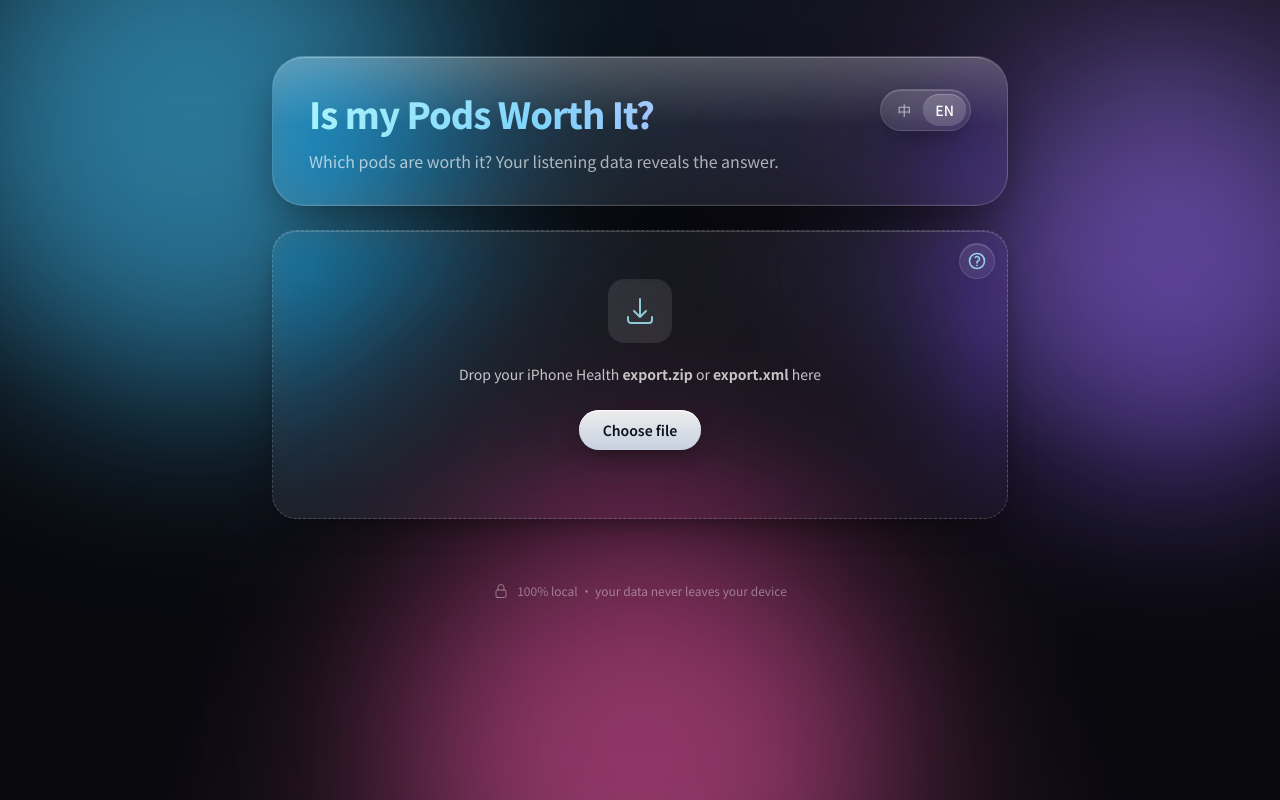
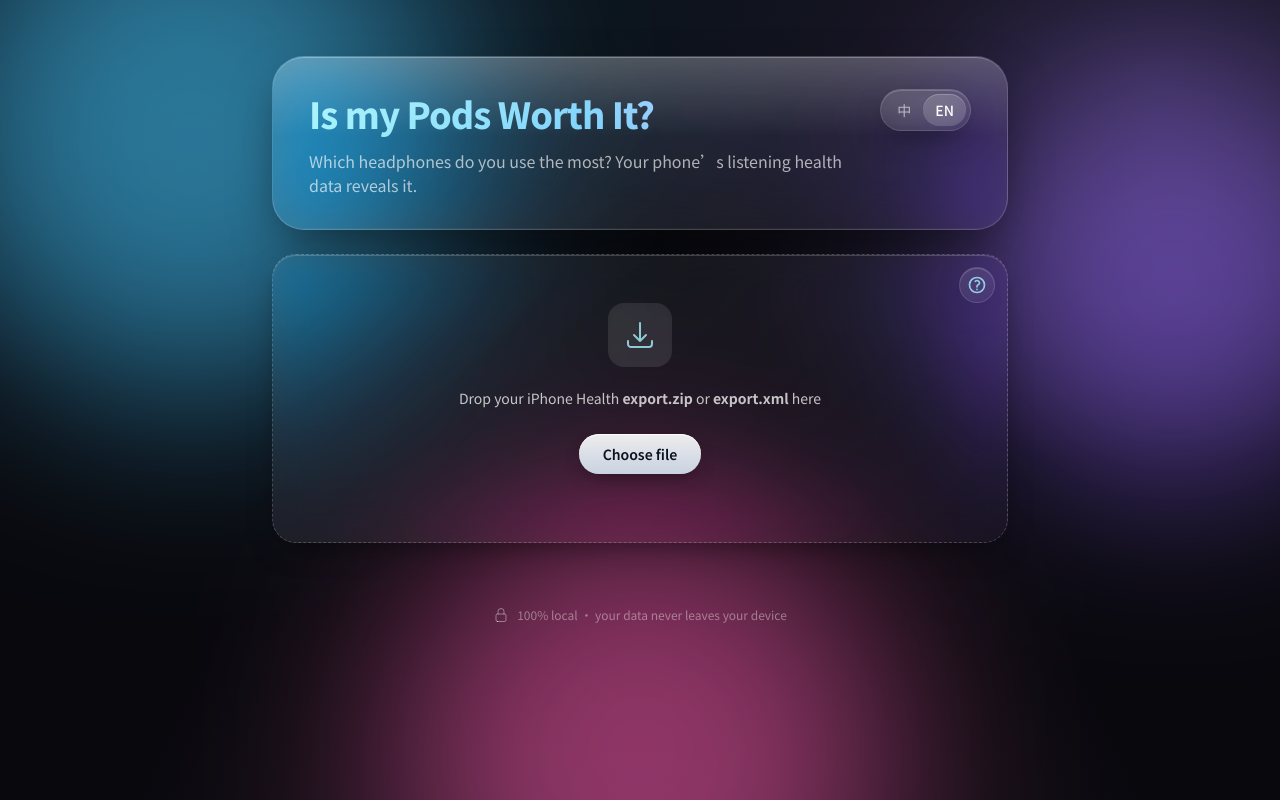
Before and after one commit to ChanHong1024/is-my-pods-worth-it, a plain HTML site: page index.html in a window 1280 px wide. Drawn offline with nearby package versions, Linux system fonts and the light colour scheme.

Commit message:
Update hero subtitle copy (zh-HK + en)

```diff
--- a/index.html
+++ b/index.html
@@ -325,7 +325,7 @@
       <div class="flex items-start justify-between gap-4">
         <div>
           <h1 class="bg-gradient-to-r from-cyan-200 via-sky-300 to-violet-300 bg-clip-text py-1 text-2xl font-extrabold leading-tight tracking-tight text-transparent sm:text-4xl" data-i18n="h1">Is my Pods Worth It?</h1>
-          <p class="mt-3 max-w-xl text-sm leading-relaxed text-white/65 sm:text-base" data-i18n="subtitle">邊款耳機最抵？用你嘅聆聽數據一睇就知。</p>
+          <p class="mt-3 max-w-xl text-sm leading-relaxed text-white/65 sm:text-base" data-i18n="subtitle">邊款耳機用最多？用你嘅手機聆聽健康數據一睇就知。</p>
         </div>
 
         <div class="liquid-soft flex shrink-0 items-center rounded-full p-1" role="group" aria-label="Language">
@@ -486,7 +486,7 @@
       'zh-HK': {
         h1: 'Is my Pods Worth It?',
         title: 'Is my Pods Worth It? · AirPods 分型號聆聽統計',
-        subtitle: '邊款耳機最抵？用你嘅聆聽數據一睇就知。',
+        subtitle: '邊款耳機用最多？用你嘅手機聆聽健康數據一睇就知。',
         dropHint: '將 iPhone「健康」匯出嘅 <strong>export.zip</strong> 或 <strong>export.xml</strong> 拖入呢度',
         chooseFile: '選擇檔案',
         footer: '100% 本地解析 · 資料永不離開你嘅裝置',
@@ -554,7 +554,7 @@
       en: {
         h1: 'Is my Pods Worth It?',
         title: 'Is my Pods Worth It? · AirPods Listening Stats by Model',
-        subtitle: 'Which pods are worth it? Your listening data reveals the answer.',
+        subtitle: 'Which headphones do you use the most? Your phone\u2019s listening health data reveals it.',
         dropHint: 'Drop your iPhone Health <strong>export.zip</strong> or <strong>export.xml</strong> here',
         chooseFile: 'Choose file',
         footer: '100% local · your data never leaves your device',
```
